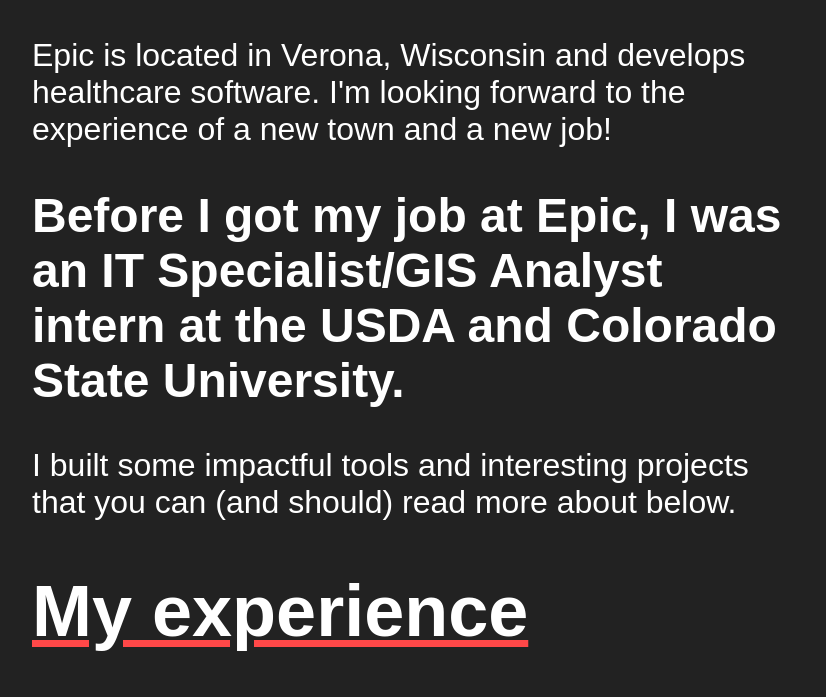
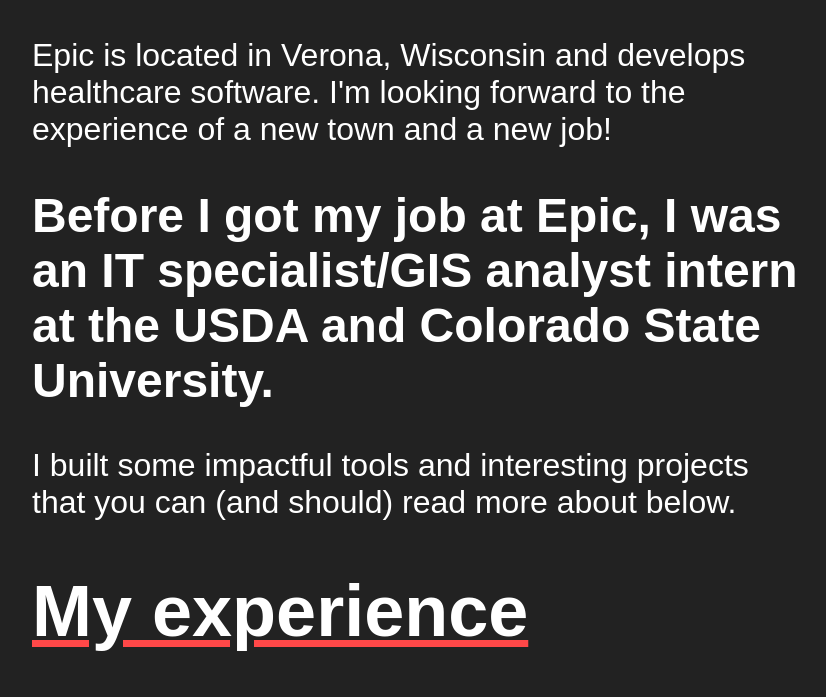
Before and after one commit to joshbmair/joshbmair.github.io, a Gatsby site: page / in a window 1280 px wide. Shown: the part 1160-1857 px from the top of the page, without its empty margins (224-1050 px from the left). Built offline with nearby package versions, Linux system fonts and the light colour scheme; Gatsby itself is replaced by a stand-in of ours.

Commit message:
Use <p> tags in non-header text under About component

```diff
--- a/src/components/sections/About.js
+++ b/src/components/sections/About.js
@@ -11,20 +11,26 @@
           I just received a Bachelor of Science degree in Computer Science from
           Colorado State University
         </h2>
+        <p>
           Colorado State University is located in Fort Collins, Colorado. That
           happens to also be my hometown!
+        </p>
         <h2>
             Now, I'm about to start my job as a software developer for Epic
             Systems.
         </h2>
+        <p>
           Epic is located in Verona, Wisconsin and develops healthcare software.
           I'm looking forward to the experience of a new town and a new job!
+        </p>
         <h2>
-          Before I got my job at Epic, I was an IT Specialist/GIS Analyst intern
+          Before I got my job at Epic, I was an IT specialist/GIS analyst intern
           at the USDA and Colorado State University.
         </h2>
-        I built some impactful tools and interesting projects that you can (and
-        should) read more about below.
+        <p>
+          I built some impactful tools and interesting projects that you can
+          (and should) read more about below.
+        </p>
       </div>
     </>
   );
```
Lines whose indentation alone changed are shown as unchanged.
